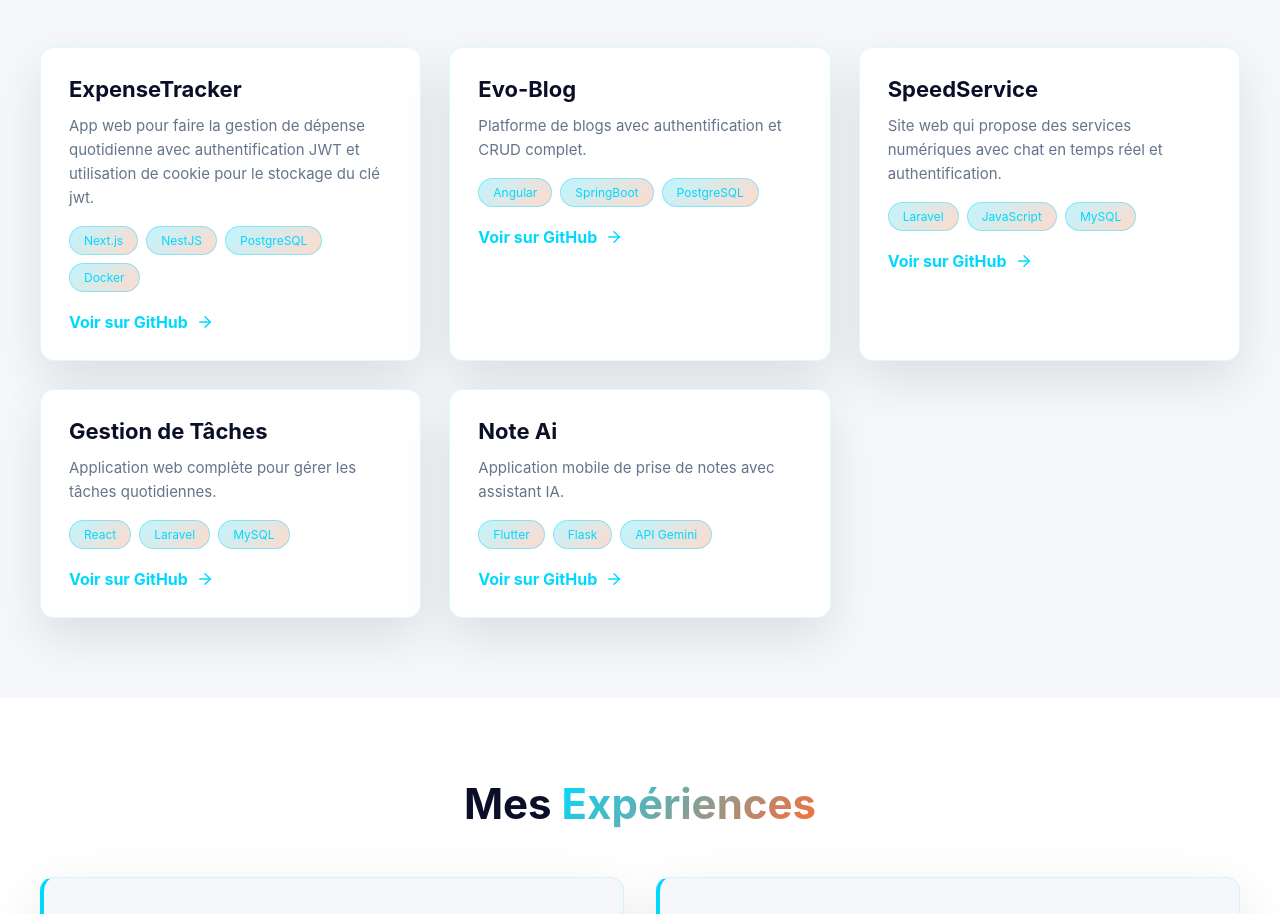
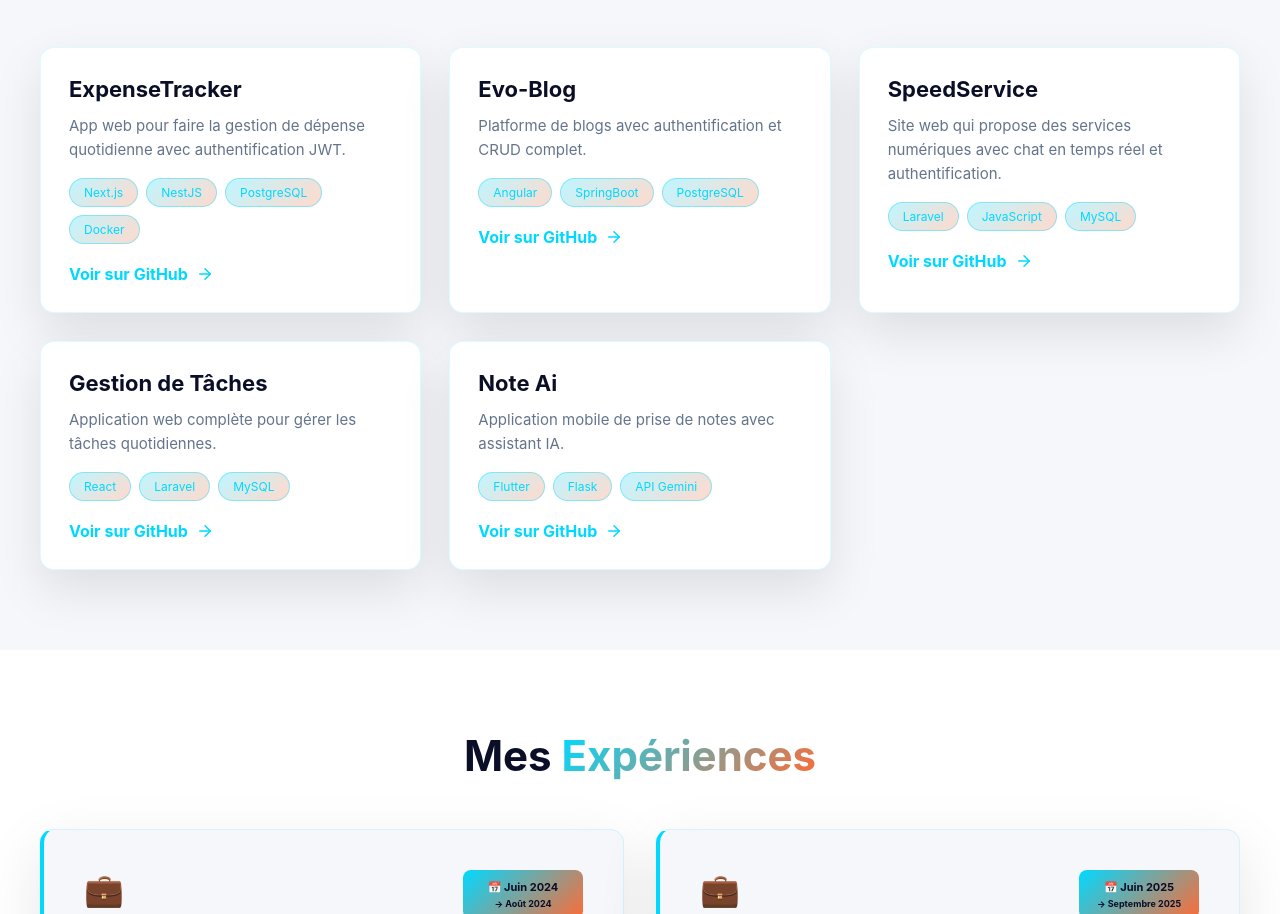
Before and after one commit to Sylvano96/MonPortfolio, a React (Vite) app: page / in a window 1280 px wide. Shown: the part 3921-4835 px from the top of the page. Built offline with nearby package versions, Linux system fonts and the light colour scheme.

Commit message:
Mis à jour

```diff
--- a/src/App.jsx
+++ b/src/App.jsx
@@ -971,7 +971,7 @@ function Projects() {
   const projects = [
     {
       name: 'ExpenseTracker',
-      desc: 'App web pour faire la gestion de dépense quotidienne avec authentification JWT et utilisation de cookie pour le stockage du clé jwt.',
+      desc: 'App web pour faire la gestion de dépense quotidienne avec authentification JWT.',
       tech: ['Next.js', 'NestJS', 'PostgreSQL', 'Docker'],
       link: 'https://github.com/Sylvano96/Gestion_depense'
     },
```
